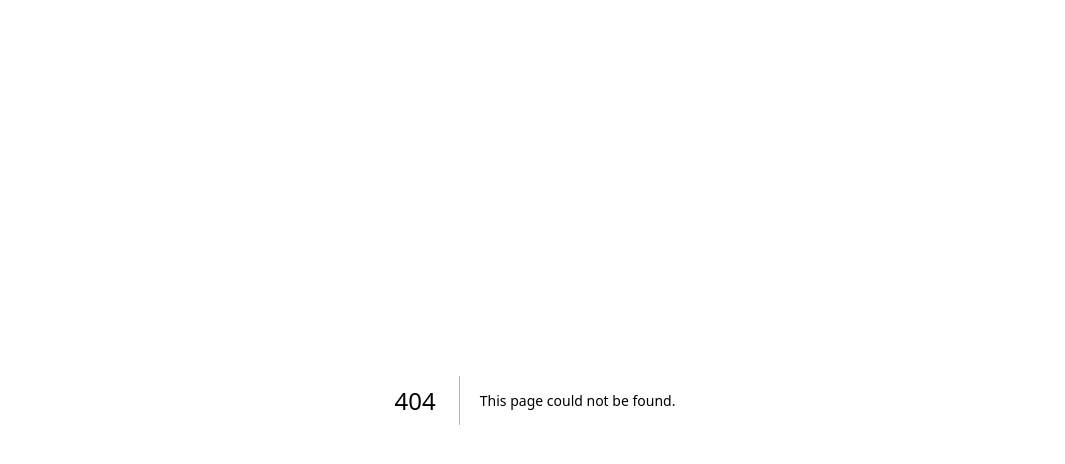
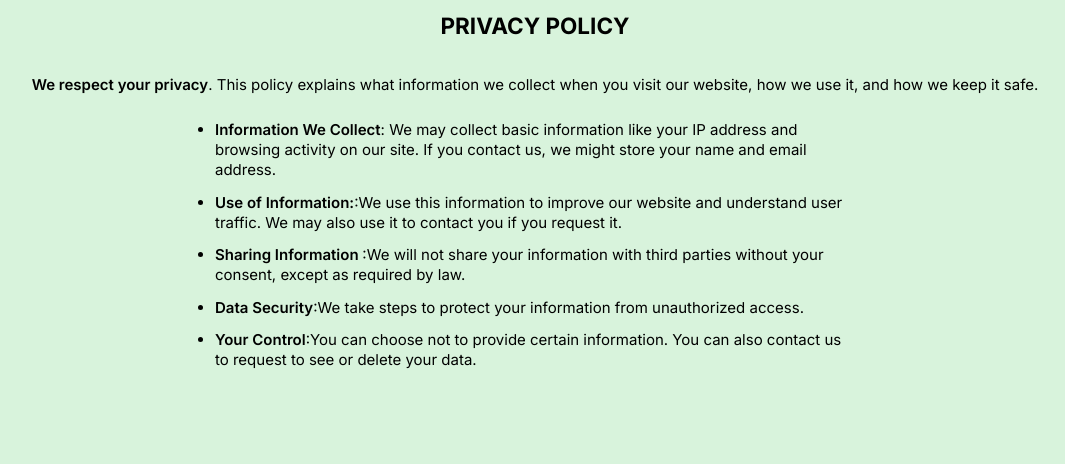
Before and after one commit to LnsFarmerInfo/lnsfarmerinfo, a Next.js app: page /privacy-policy in a window 1280 px wide. Before the commit this address had no page. Shown: the top 464 px of the page, without its empty margins (105-1170 px from the left). Built offline with nearby package versions, Linux system fonts and the light colour scheme; a web font is replaced by a local one.

Commit message:
updating privacy policy and refund policy

```diff
--- a/app/Components/Navbar.jsx
+++ b/app/Components/Navbar.jsx
@@ -30,6 +30,7 @@ const Navbar = (props) => {
             <div className="hamburger-nav">
               <ul>
                 <li><a to="/">HOME</a></li>
+                {props.internship == 'true' && <li><a href='/refund-policy'>Refund Policy</a></li>}
                 {props.internship == "true" ? <></> : <><li><a href="#section-2">INNOVATIONS</a></li>
                     <li><a href="#section-3">ABOUT</a></li>
                     <li><a href='/internship'>INTERNSHIPS</a></li>
@@ -39,6 +40,7 @@ const Navbar = (props) => {
              <img src='/assets/Logo.png' alt="logo" />
             <ul>
                 <li><a href="/">HOME</a></li>
+                {props.internship == 'true' && <li><a href='/refund-policy' className='uppercase'>Refund Policy</a></li>}
                 {props.internship == "true" ? <></> : <><li><a href="#section-2">INNOVATIONS</a></li>
                     <li><a href="#section-3">ABOUT</a></li>
 
--- /dev/null
+++ b/app/privacy-policy/page.js
@@ -0,0 +1,45 @@
+import React from "react";
+
+const page = () => {
+  return (
+    <div className="text-center text-2xl space-y-10">
+      <h1 className="text-4xl font-bold uppercase p-5 text-center">
+        Privacy Policy
+      </h1>
+      <p>
+        <span className="font-semibold">We respect your privacy</span>. This
+        policy explains what information we collect when you visit our website,
+        how we use it, and how we keep it safe.
+      </p>
+      <ul className="space-y-5 max-w-5xl mx-auto text-left list-disc">
+        <li>
+          <span className="font-semibold">Information We Collect</span>: We may
+          collect basic information like your IP address and browsing activity
+          on our site. If you contact us, we might store your name and email
+          address.
+        </li>
+        <li>
+          <span className="font-semibold">Use of Information:</span>:We use this
+          information to improve our website and understand user traffic. We may
+          also use it to contact you if you request it.
+        </li>
+        <li>
+          <span className="font-semibold">Sharing Information </span>:We will
+          not share your information with third parties without your consent,
+          except as required by law.
+        </li>
+        <li>
+          <span className="font-semibold">Data Security</span>:We take steps to
+          protect your information from unauthorized access.
+        </li>
+        <li>
+          <span className="font-semibold">Your Control</span>:You can choose not
+          to provide certain information. You can also contact us to request to
+          see or delete your data.
+        </li>
+      </ul>
+    </div>
+  );
+};
+
+export default page;
--- /dev/null
+++ b/app/refund-policy/page.js
@@ -0,0 +1,25 @@
+import React from "react";
+
+const page = () => {
+  return (
+    <div className="text-center text-2xl space-y-10">
+      <h1 className="text-4xl font-bold uppercase p-5 text-center">
+        Refund Policy
+      </h1>
+      <p>
+        Thank you for choosing LNS FarmerInfo LLP. We appreciate your
+        commitment to our training and courses.
+      </p>
+      <h1 className="text-3xl font-semibold">Our Refund Policy</h1>
+      <p>We do not offer refunds for our paid training and courses. All sales are final.</p>
+      <h1 className="text-3xl font-semibold">Contact Us</h1>
+      <p>If you have any questions about our Refund Policy, please contact us:</p>
+      <ul>
+        <li>By email: lnsfarmerinfo@gmail.com</li>
+        <li>By Phone: +91 8618732655</li>
+      </ul>
+    </div>
+  );
+};
+
+export default page;
```
